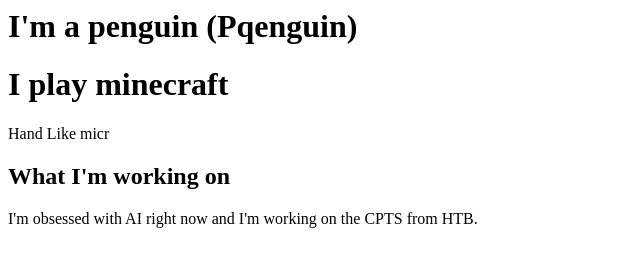
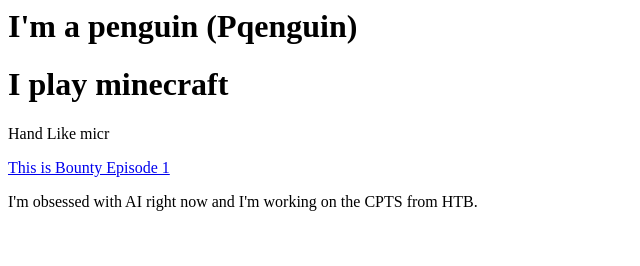
Before and after one commit to OhMegaPenguin/pqenguinsite, a plain HTML site: page index.html in a window 1280 px wide. Shown: the whole page, without its empty margins (0-640 px from the left). Drawn offline with Linux system fonts and the light colour scheme.

Commit message:
Update index.html

```diff
--- a/index.html
+++ b/index.html
@@ -10,7 +10,7 @@
         <p>
             Hand Like micr
         </p>
-        <h2>What I'm working on</h2>
+        <a href="https://www.tinyurl.com/bountyep1">This is Bounty Episode 1</a>
         <p>
             I'm obsessed with AI right now and I'm working on the CPTS from HTB.
         </p>
```
